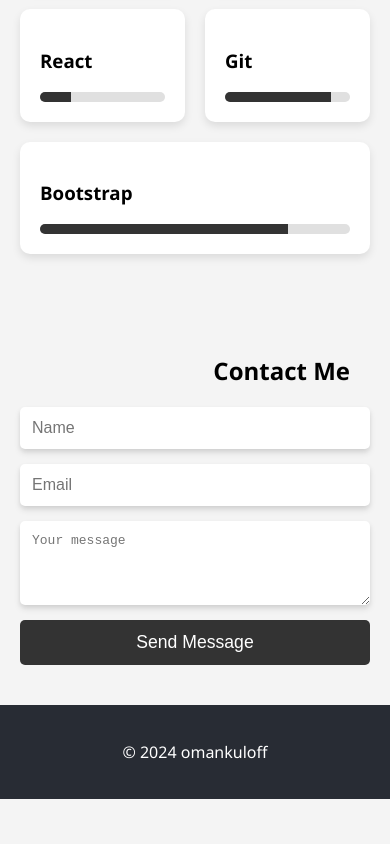
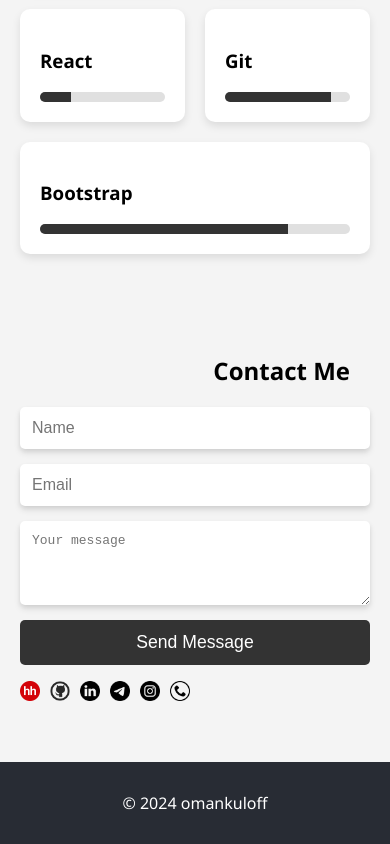
Before and after one commit to senior04x/portfolio2, a plain HTML site: page index.html in a window 390 px wide. Shown: the part 1653-2497 px from the top of the page. Before the commit the page ends 2452 px from the top, so only its background shows below. Drawn offline with Linux system fonts and the light colour scheme.

Commit message:
add-phone

```diff
--- a/index.html
+++ b/index.html
@@ -131,7 +131,16 @@
                 <textarea placeholder="Your message" id="message" name="message" rows="4" required></textarea>
                 <button class="form-button" type="submit" data-en="Send Message" data-uz="Xabar yuborish" data-ru="Отправить сообщение">Send Message</button>
             </form>
+            <ul class="contact-link">
+                <li><a target="_blank" href="https://tashkent.hh.uz/profile/me?hhtmFrom=ProfileActivator"><img class="contact-link-img" src="./img/headhunter.png" alt=""></a></li>
+                <li><a target="_blank" href="https://github.com/senior04x"><img class="contact-link-img" src="./img/github.png" alt=""></a></li>
+                <li><a target="_blank" href="https://www.linkedin.com/in/xurshid-omonqulov-097a6a314/"><img class="contact-link-img" src="./img/linkedin.png" alt=""></a></li>
+                <li><a target="_blank" href="https://t.me/omankuloff"><img class="contact-link-img" src="./img/telegram.png" alt=""></a></li>
+                <li><a target="_blank" href="https://www.instagram.com/omankuloff/"><img class="contact-link-img" src="./img/instagram.png" alt=""></a></li>
+                <li><a href="tel:+998933786886"><img class="contact-link-img" src="./img/phone.png" alt=""></a></li>
+            </ul>
         </div>
+
     </section>
 
     <footer>
--- a/styles.css
+++ b/styles.css
@@ -220,11 +220,6 @@ input::placeholder,
 textarea::placeholder {
   opacity: 0;
 }
-.social-links a {
-  margin: 0 5px;
-  color: #61dafb;
-  text-decoration: none;
-}
 
 footer {
   background: #282c34;
@@ -234,6 +229,15 @@ footer {
   position: relative;
   bottom: 0;
   width: 100%;
+}
+footer p{
+  color: #fff;
+  text-decoration: none;
+  margin: 10px;
+}
+footer a{
+  color: #fff;
+  text-decoration: none;
 }
 
 nav ul {
@@ -278,8 +282,13 @@ nav ul li a:hover {
 .nav-menu {
   display: flex;
 }
-
-.cotact-link img {
+.contact-link{
+  list-style: none;
+  display: flex;
+  gap: 20px;
+  padding: 0;
+}
+.contact-link-img{
   width: 30px;
   height: 30px;
   &:hover {
@@ -366,7 +375,10 @@ form textarea:focus {
   transform: scale(1.07);
 
 }
-  .cotact-link img {
+.contact-link{
+  gap: 10px;
+}
+  .contact-link-img {
     width: 20px;
     height: 20px;
   }
```
Also changed, not shown: img/phone.png (added).
